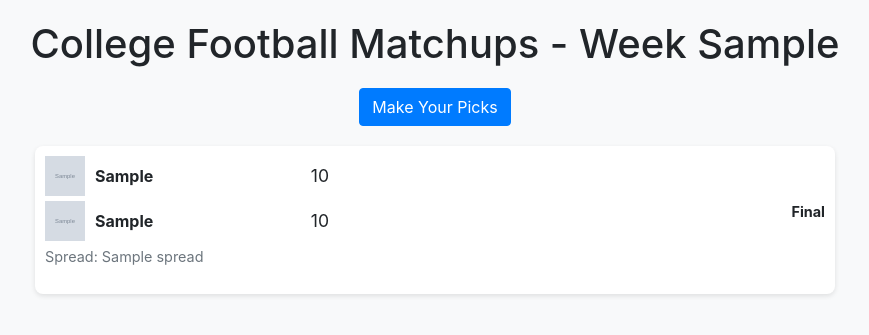
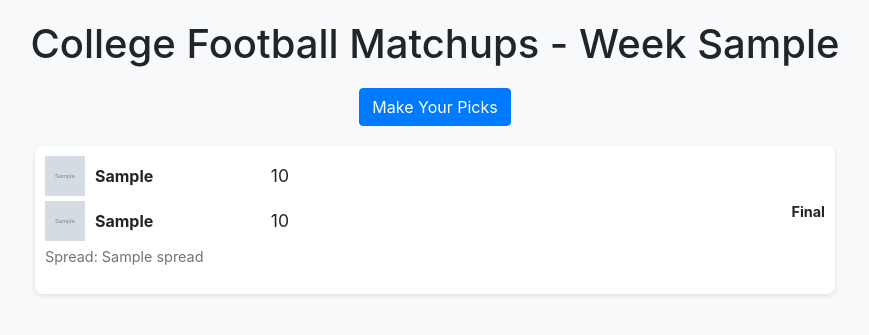
Before and after one commit to mbonfig/college_football_app, a Flask app: template templates/index.html in a window 1280 px wide. Shown: the top 335 px of the page, without its empty margins (205-1074 px from the left). Run offline with Flask 3, Linux system fonts and the light colour scheme; the template is opened without the code that fills it: most values are stand-ins (such as "Sample title", 1, 10 or a date in 2020); grey boxes marked "Sample" are stand-in pictures; some libraries are stand-ins or nearby versions.

Commit message:
Update app and index for correct team score display and alignment

```diff
--- a/templates/index.html
+++ b/templates/index.html
@@ -41,7 +41,7 @@
             margin-right: 10px;
         }
         .team-name {
-            width: 180px;
+            width: 140px;
 			margin-right: 10px;
         }
         .team-score {
```
